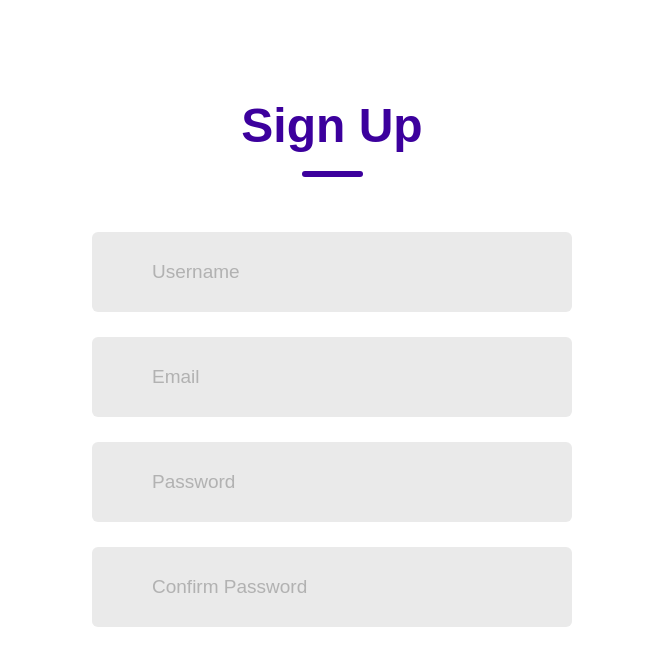
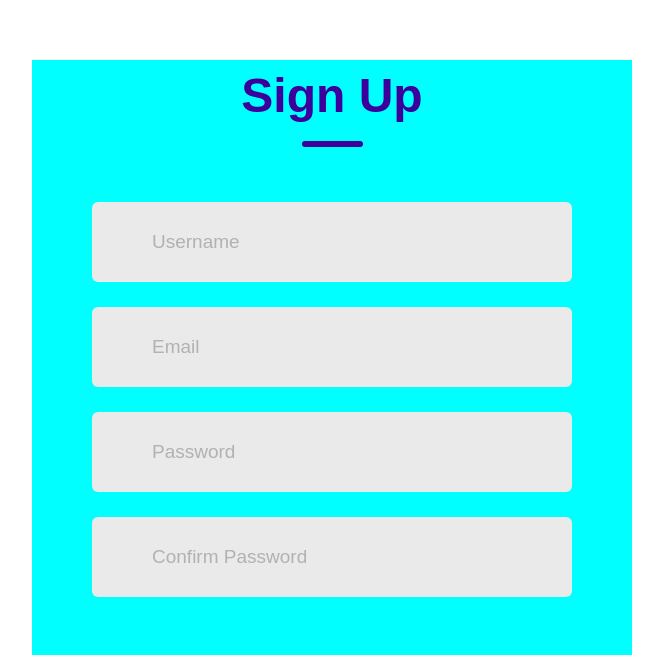
Before and after one commit to kuroo2009/ai-mindmap-app, a Next.js app in the folder frontend/: page /login in a window 1280 px wide. Shown: the part 140-795 px from the top of the page, without its empty margins (308-971 px from the left). Built offline with nearby package versions, Linux system fonts and the light colour scheme.

Commit message:
background color

```diff
--- a/frontend/app/login/LoginSignup.css
+++ b/frontend/app/login/LoginSignup.css
@@ -5,7 +5,7 @@
     margin-top: 200px;
     width: 600px;
     padding-bottom: 30px;
-    background-color: #fff;
+    background-color: cyan;
 }
 
 .header{
@@ -13,7 +13,6 @@
     flex-direction: column;
     gap: 9px;
     width:100%;
-    margin-top: 30px;
     align-items: center;
 }
 
```
